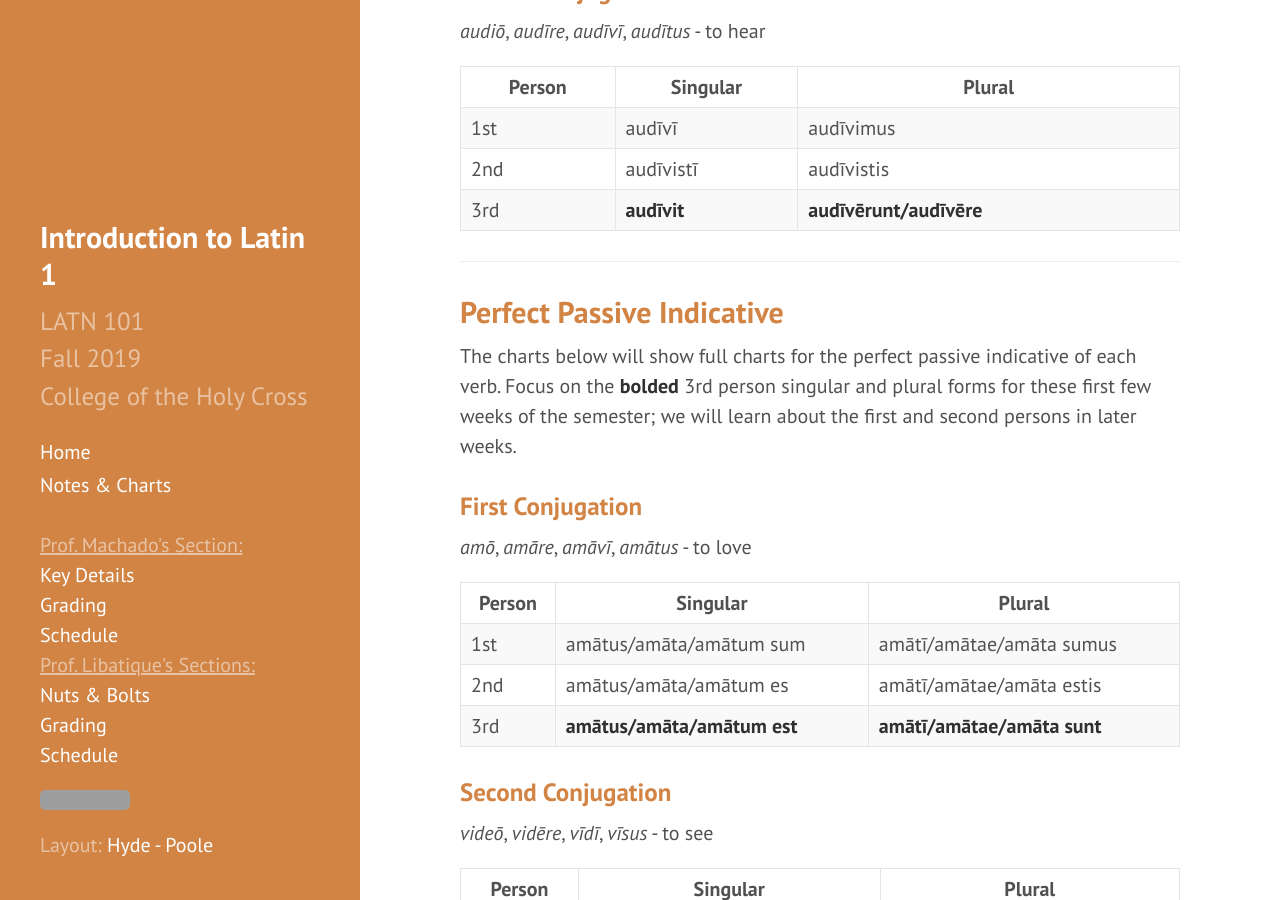
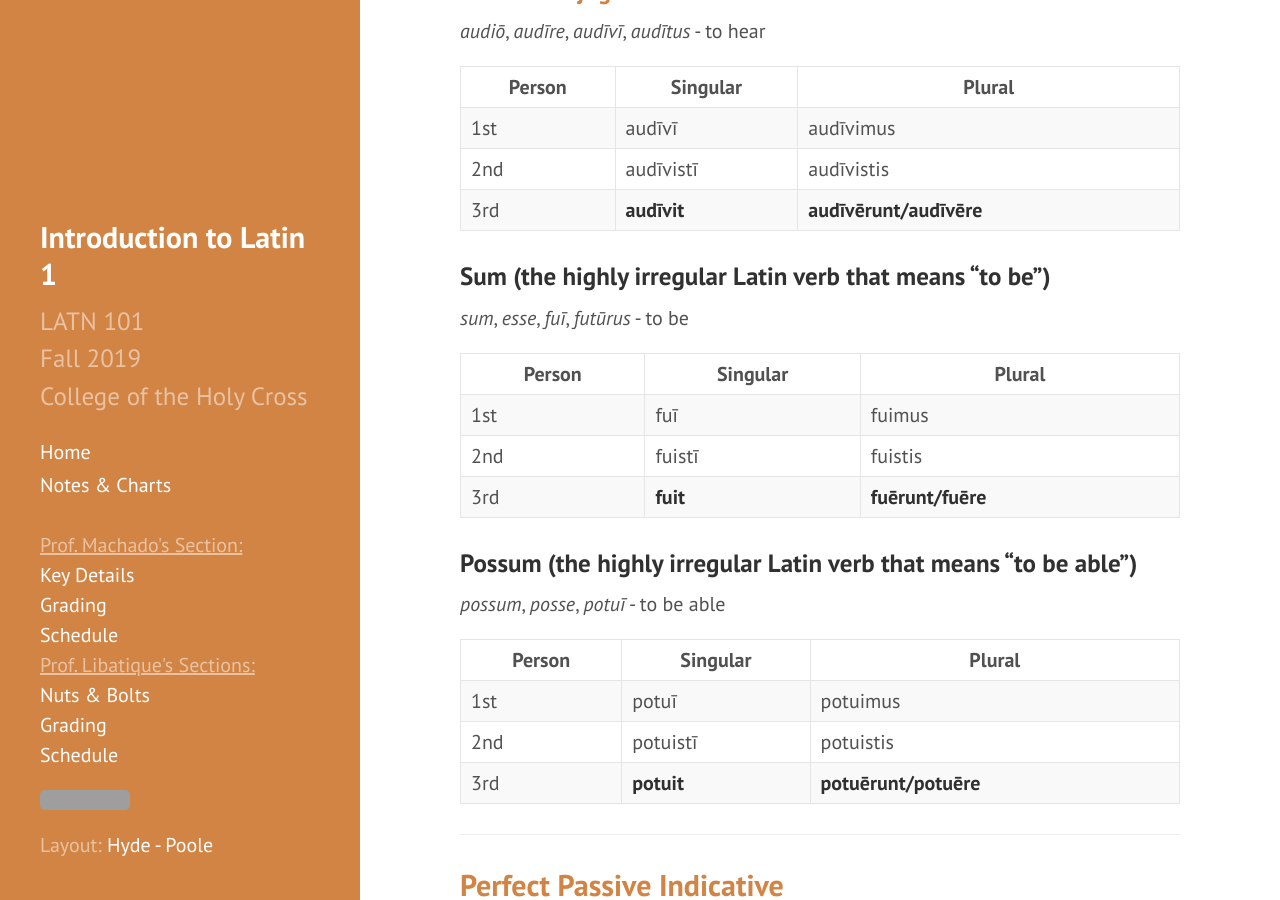
Before and after one commit to DLibatique/LATN102-S20, a Jekyll site: the page built from charts/02-perf-ind.md, in a window 1280 px wide and 900 px high, scrolled down 1707 px. Built offline with Jekyll 4.4.1, drawn with Linux system fonts in a browser that asks for light colours; some of the changed text lies outside the part shown; grey boxes are pictures that could not be loaded.

Commit message:
Added sum and possum to perfect

```diff
--- a/charts/02-perf-ind.md
+++ b/charts/02-perf-ind.md
@@ -64,6 +64,26 @@ The charts below will show full charts for the perfect active indicative of each
 | 2nd  | audīvistī        | audīvistis       |
 | 3rd  | **audīvit**        | **audīvērunt/audīvēre**     |
 
+### Sum (the highly irregular Latin verb that means "to be")
+
+*sum*, *esse*, *fuī*, *futūrus* - to be
+
+| Person      | Singular |Plural |
+| ----------- | ----------- | ----------- |
+| 1st   | fuī       | fuimus      |
+| 2nd  | fuistī        | fuistis       |
+| 3rd  | **fuit**        | **fuērunt/fuēre**     |
+
+### Possum (the highly irregular Latin verb that means "to be able")
+
+*possum*, *posse*, *potuī* - to be able
+
+| Person      | Singular |Plural |
+| ----------- | ----------- | ----------- |
+| 1st   | potuī       | potuimus      |
+| 2nd  | potuistī        | potuistis       |
+| 3rd  | **potuit**        | **potuērunt/potuēre**     |
+
 <hr>
 
 ## <a name="perfpass">Perfect Passive Indicative</a>
@@ -120,4 +140,6 @@ The charts below will show full charts for the perfect passive indicative of eac
 | 2nd  | audītus/audīta/audītum es       | audītī/audītae/audīta estis       |
 | 3rd  | **audītus/audīta/audītum est**        | **audītī/audītae/audīta sunt**     |
 
+NB: *Sum* and *Possum* have no passive forms. Why do you think that might be?
+
 <hr>
```
